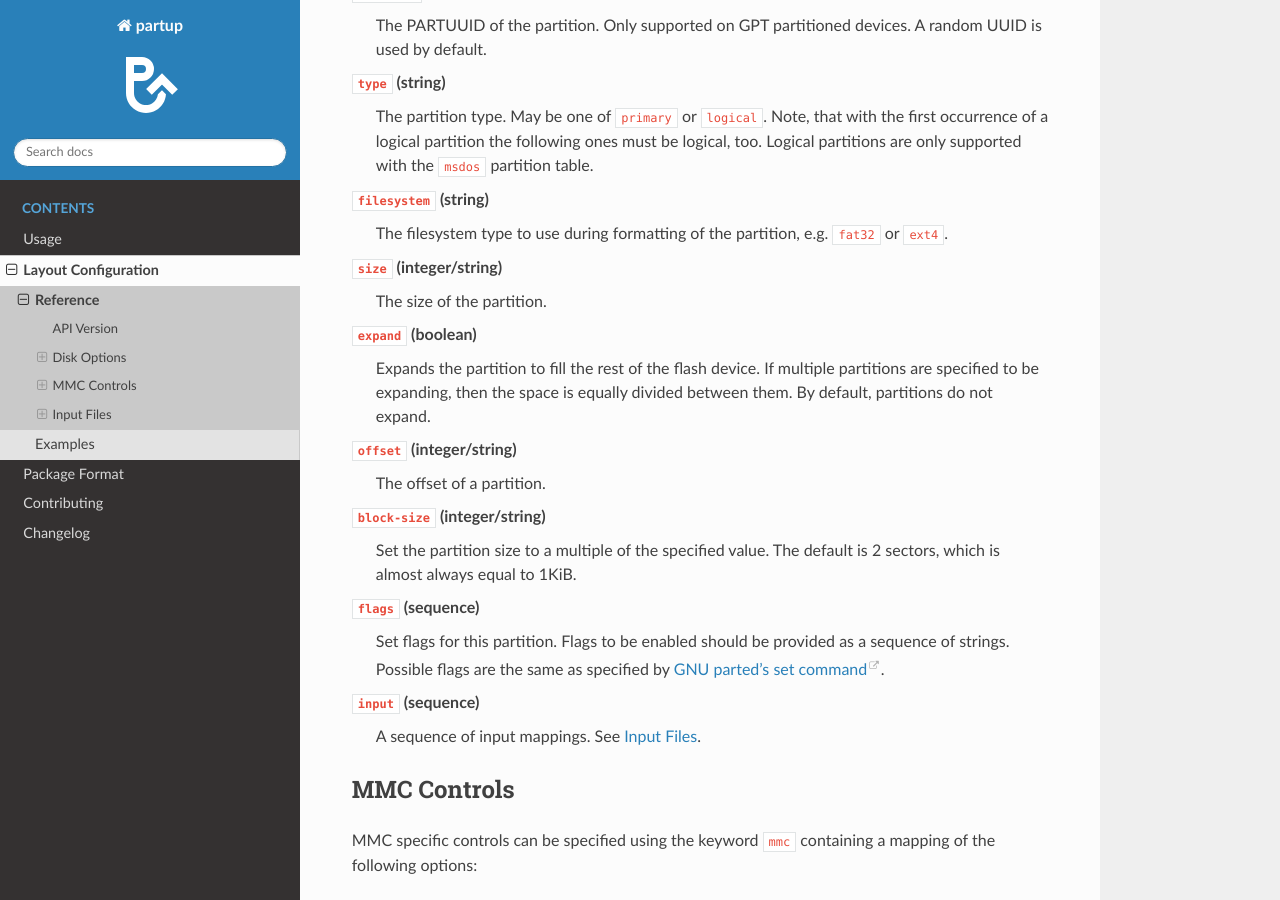
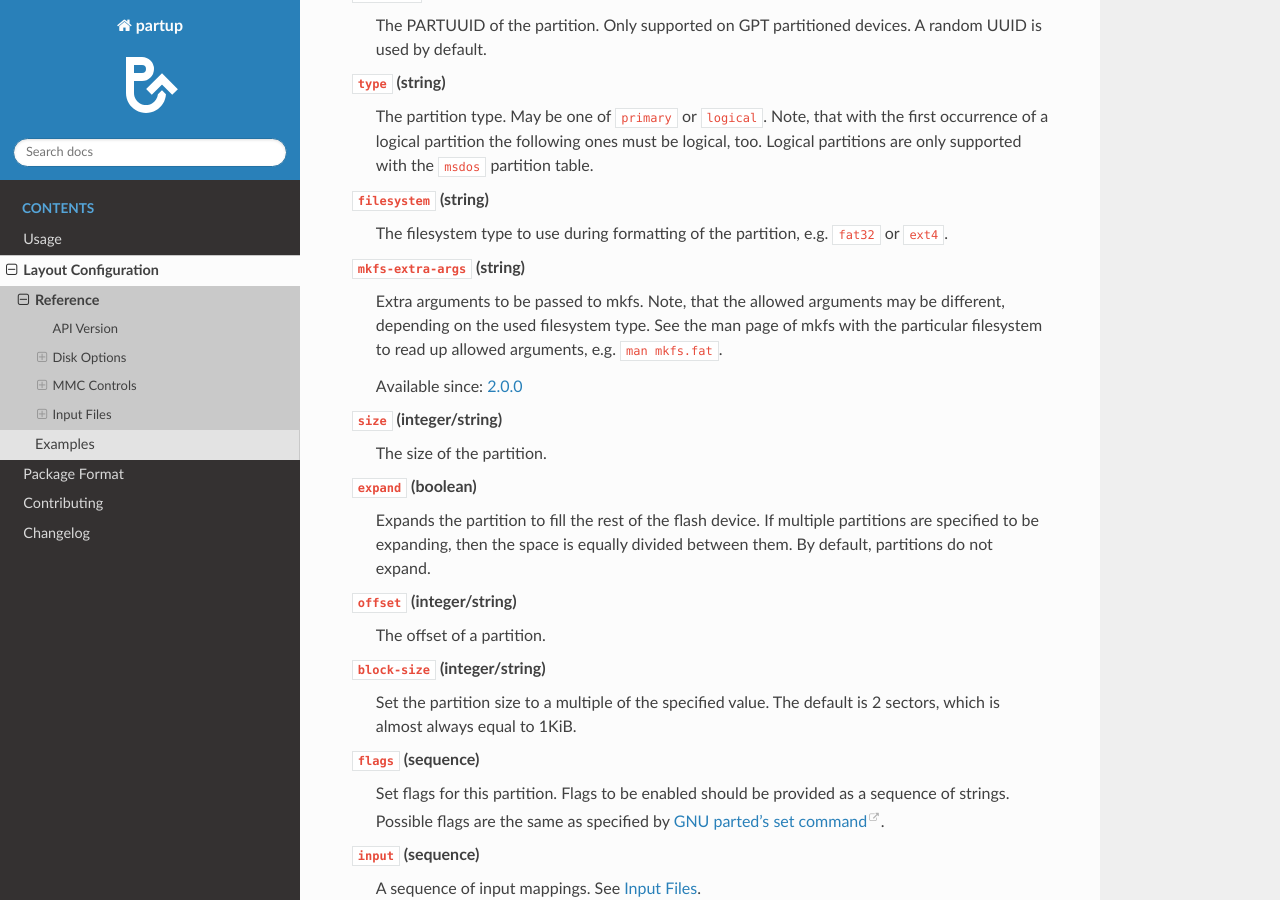
Before and after one commit to phytec/partup, a Sphinx documentation site: the page built from doc/layout-config-reference.rst, in a window 1280 px wide and 900 px high, scrolled down 1352 px. Built offline with Sphinx 7.4.7 and the Read the Docs theme 2.0.0, drawn with Linux system fonts in a browser that asks for light colours.

Commit message:
doc: layout-config-reference: Describe mkfs-extra-args
Describe the partition option "mkfs-extra-args" and how to use it.

Signed-off-by: Martin Schwan <m.schwan@phytec.de>

```diff
--- a/doc/layout-config-reference.rst
+++ b/doc/layout-config-reference.rst
@@ -72,6 +72,14 @@ options:
 ``filesystem`` (string)
    The filesystem type to use during formatting of the partition, e.g. ``fat32``
    or ``ext4``.
+
+``mkfs-extra-args`` (string)
+   Extra arguments to be passed to mkfs. Note, that the allowed arguments may be
+   different, depending on the used filesystem type. See the man page of mkfs
+   with the particular filesystem to read up allowed arguments, e.g. ``man
+   mkfs.fat``.
+
+   Available since: :ref:`release-2.0.0`
 
 ``size`` (integer/string)
    The size of the partition.
```
